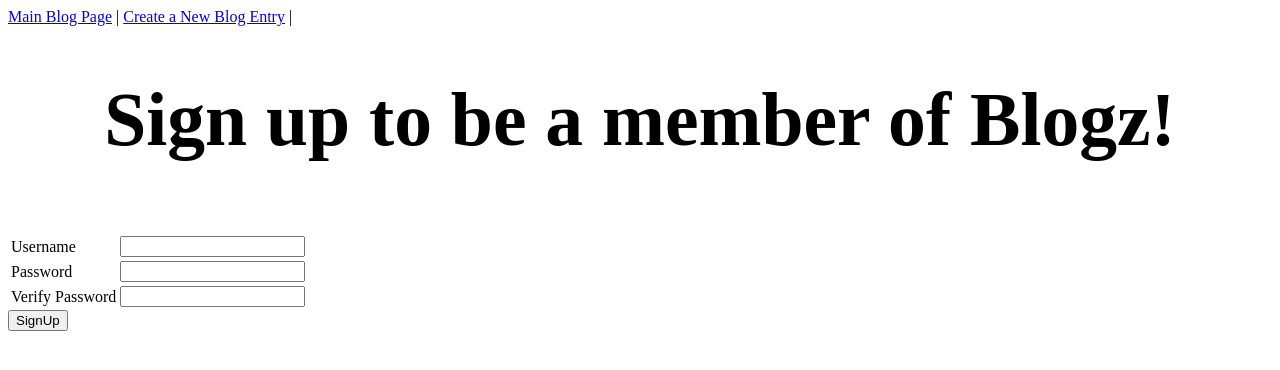
After one commit to AndreaBrown7286/blogz, a Flask app: page /signup in a window 1280 px wide. The commit adds this page. Shown: the top 370 px of the page. Run offline with Flask 2, Linux system fonts and the light colour scheme.

Commit message:
added login and signup html and headers

```diff
--- a/main.py
+++ b/main.py
@@ -1,4 +1,4 @@
-from flask import Flask, request, redirect, render_template
+from flask import Flask, request, redirect, render_template, session
 from flask_sqlalchemy import SQLAlchemy
 
 app = Flask(__name__)
@@ -6,6 +6,7 @@ app.config['DEBUG'] = True
 app.config['SQLALCHEMY_DATABASE_URI'] = 'mysql+pymysql://blogz:mypassword@localhost:8889/blogz'
 app.config['SQLALCHEMY_ECHO'] = True
 db = SQLAlchemy(app)
+app.secret_key = 'y337kGcys&zP3B123'
 
 class Blog(db.Model):
 
@@ -22,13 +23,69 @@ class Blog(db.Model):
 class User(db.Model):
 
     id = db.Column(db.Integer, primary_key=True)
-    username = db.Column(db.String(50))
+    username = db.Column(db.String(50), unique=True)
     password = db.Column(db.String(50))
     blogs = db.relationship('Blog', backref='author')
 
     def __init__(self, username, password):
         self.username = username
         self.password = password
+
+
+
+
+@app.route("/login", methods=['GET','POST'])
+def login():
+
+    login_error = ""
+
+    if request.method == 'POST':
+        username = request.form['username']
+        password = request.form['password']
+        user = User.query.filter_by(username=username).first()
+        if user and user.password == password:
+            session['username'] = username
+            return redirect('/newblog')
+        else:
+            login_error = "User password incorrect, or user does not exist."
+
+    return render_template('login.html')
+
+@app.route('/signup', methods=['GET', 'POST'])
+def signup():
+
+    signup_error = ""
+    username_error = ""
+    password_error = ""
+    verify_password_error = ""
+
+    if request.method == 'POST':
+        username = request.form['username']
+        password = request.form['password']
+        verify_password = request.form['verify_password']
+
+        if not username or len(username) <3 or len(username) >20 or str.isalpha(username)==False:
+            username_error="The username must be between 3-20 characters with no spaces."
+            username=username
+
+        if not password or len(password) <3 or len(password) >20 or str.isalpha(password)==False:
+            password_error="The password must be between 3-20 characters with no spaces."
+            password=''
+
+        if password != verify_password:
+            verify_password_error="Your passwords do not match."
+            verify_password=''
+
+        existing_user = User.query.filter_by(username=username).first()
+        if not existing_user:
+            new_user = User(username, password)
+            db.session.add(new_user)
+            db.session.commit()
+            session['username'] = username
+            return redirect('/')
+        else:
+            signup_error = "This user already exists."
+    return render_template('signup.html')
 
 
 @app.route('/blog', methods=['GET','POST'])
@@ -80,11 +137,9 @@ def newblog():
 
 
 
-
-
 @app.route('/', methods=['GET'])
 def index():
-    return redirect('/blog')
+    return redirect('/')
 
 if __name__ == '__main__':
     app.run()
--- a/templates/base.html
+++ b/templates/base.html
@@ -2,13 +2,15 @@
 <html>
     <nav>
         <a href='/'> Main Blog Page</a> |
-        <a href='/newblog'> Create a New Blog Entry</a>
+
+        <a href='/newblog'> Create a New Blog Entry</a> |
+
     </nav>
 
     <head>
         <style>
             h1{
-                font-size: 2.5em;
+                font-size: 2cm;
                 text-align: center;
             }
             .error{
--- /dev/null
+++ b/templates/signup.html
@@ -0,0 +1,34 @@
+{% extends "base.html" %}
+
+{% block content %}
+<h1>Sign up to be a member of Blogz!</h1>
+<form action="/signup" method="post">
+    <table>
+        <tr>
+            <td><p class="error">{{signup_error}}</p></td>
+        </tr>
+        <tr>
+            <td><label for="username">Username</label></td>
+            <td>
+                <input type="text" name="username" value="{{username}}"/>
+                <span class="error">{{username_error}}</span>
+            </td>
+        </tr>
+        <tr>
+            <td><label for="password">Password</label></td>
+            <td>
+                <input type="password" name="password" value="{{password}}"/>
+                <span class="error">{{password_error}}</span>
+            </td>
+        </tr>
+        <tr>
+            <td><label for="verify">Verify Password</label></td>
+            <td>
+                <input type="password" name="verify_password" value="{{verify_password}}"/>
+                <span class="error">{{verify_password_error}}</span>
+            </td>
+        </tr>
+    </table>
+            <input type="submit" value="SignUp">
+</form>
+{% endblock %}
```
Also changed, not shown: templates/login.html (added, +33 -0 lines).
